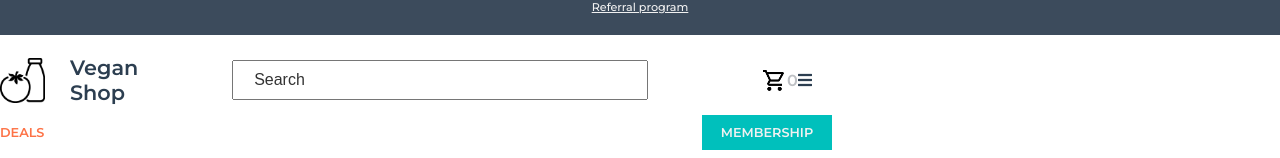
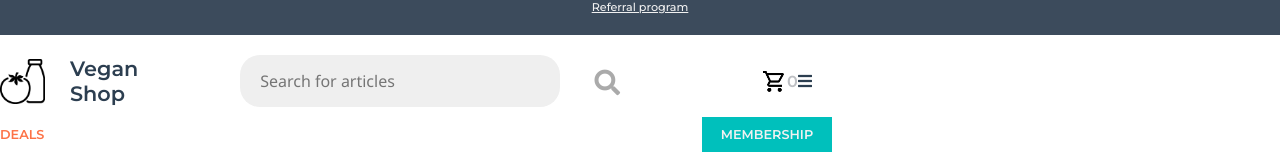
Before and after one commit to JuanLoyola/second-ecommerce, a Vue app: page / in a window 1280 px wide. Shown: the top 158 px of the page. Built offline with nearby package versions, Linux system fonts and the light colour scheme.

Commit message:
navbar input changes

```diff
--- a/src/components/NavBar.vue
+++ b/src/components/NavBar.vue
@@ -7,8 +7,9 @@
         <p class="title">Vegan <br> Shop</p>
       </div>
 
-      <div class="center">
-        <input class="input" type="text" placeholder="Search">
+      <div class="search-box">
+        <input type="text" placeholder="Search for articles" />
+        <i class="fas fa-search"></i>
       </div>
 
       <div class="right">
@@ -83,27 +84,28 @@ export default {
       }
     }
 
-    .center {
-      width: 50%;
-      height: 40px;
-      margin: 0 40px;
-
-      .input {
-        width: 100%;
-        height: 100%;
+    .search-box {
+      position: relative;
+      width: 100%;
+      max-width: 400px;
+      input {
+        border: none;
+        outline: none;
+        width: calc(100% - 80px);
+        padding: 15px 60px 15px 20px;
+        margin: 0;
+        border-radius: 20px;
+        background-color: #efefef;
+        font-family: "Segoe UI", Tahoma;
+        font-size: 1rem;
       }
-
-      input {
-        padding-left: 20px;
-      }
-
-      input:focus {
-        outline-color: #b6b3b3;
-      }
-
-      input::placeholder {
-        color: #333;
-        font-size: 1rem;
+      i {
+        position: absolute;
+        right: 20px;
+        top: 15px;
+        font-size: 1.6rem;
+        color: #aaa;
+        cursor: pointer;
       }
     }
 
```
